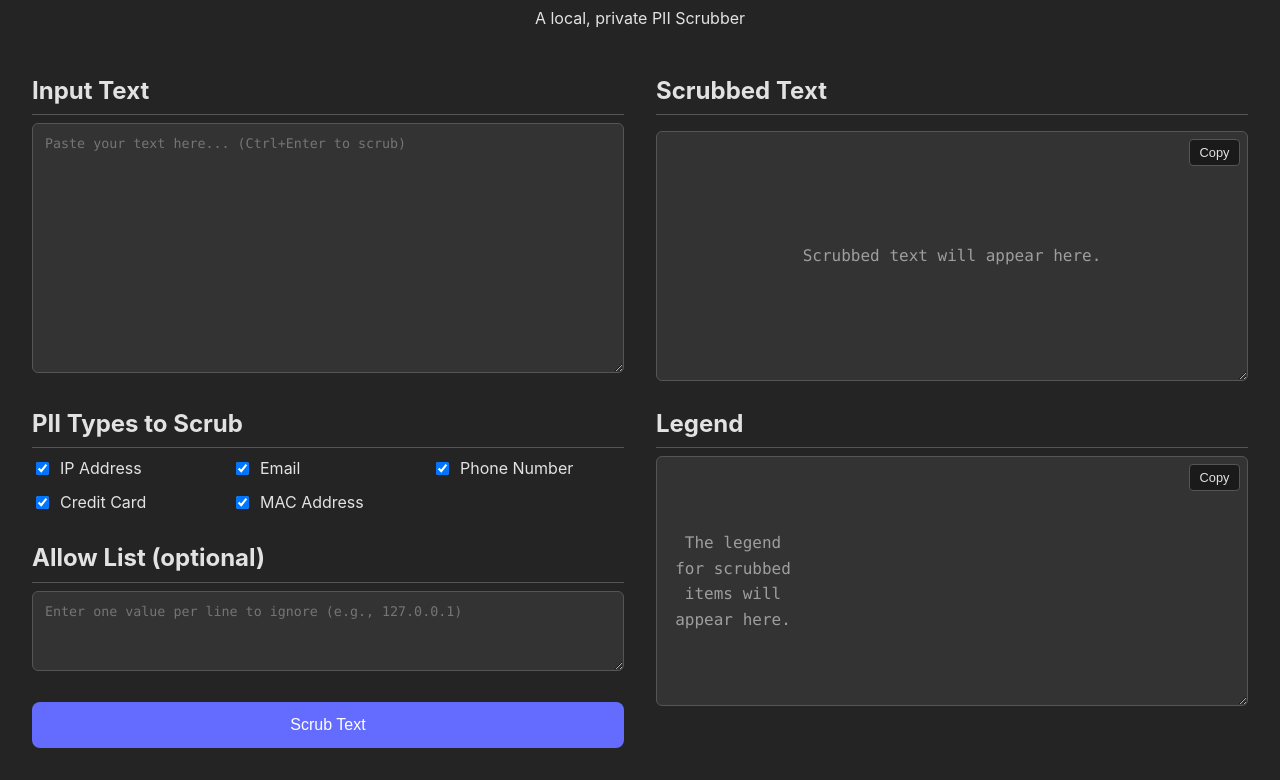
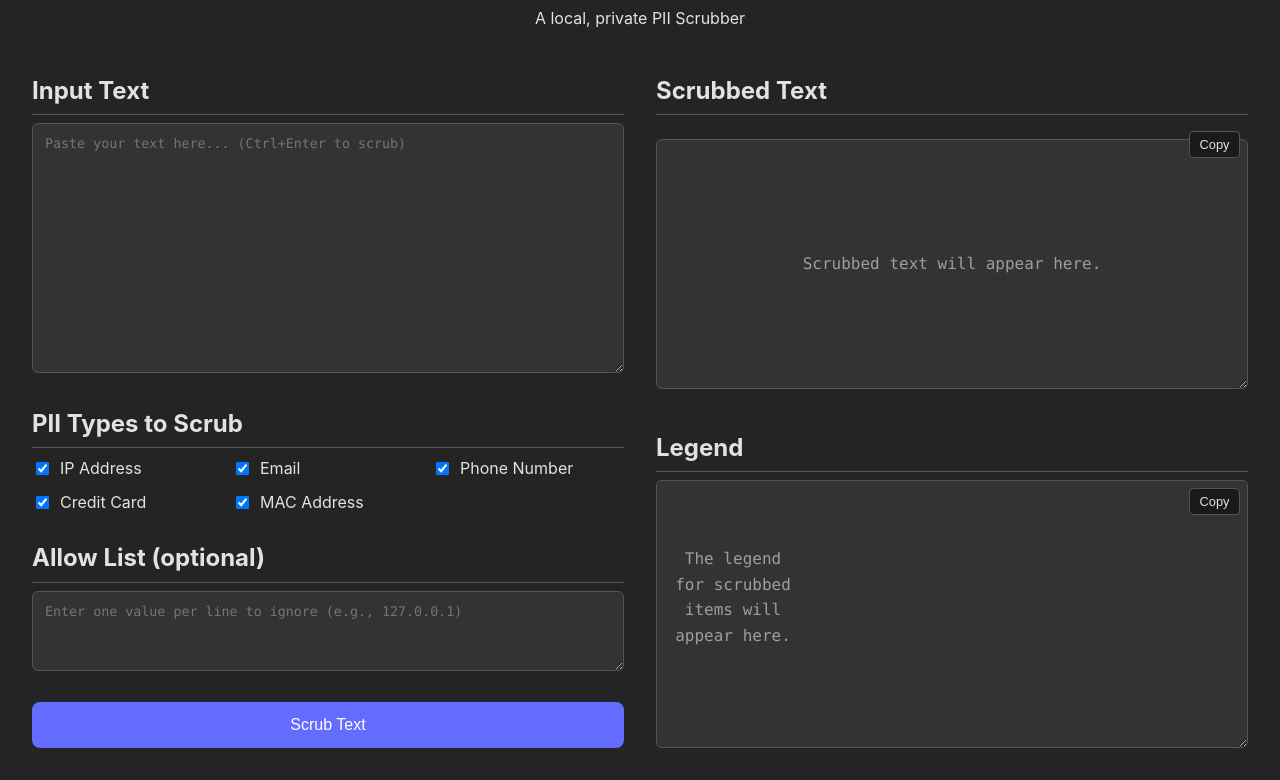
Before and after one commit to camdoherty/QuickScrub, a website built with Vite: page frontend/index.html in a window 1280 px wide. Shown: the part 120-900 px from the top of the page. Built offline with nearby package versions, Linux system fonts and the light colour scheme.

Commit message:
checkpoint-pre-style-fixes

```diff
--- a/frontend/src/style.css
+++ b/frontend/src/style.css
@@ -47,13 +47,18 @@ header {
   grid-template-columns: 1fr;
   gap: 2rem;
   text-align: left;
-  align-items: start;
+  align-items: stretch;
 }
 
 /* --- KEY CHANGE FOR HORIZONTAL FIX --- */
 /* Apply min-width: 0 to grid children to allow them to shrink and wrap content */
 .input-section, .output-section {
     min-width: 0;
+}
+
+.output-section {
+    display: flex;
+    flex-direction: column;
 }
 
 @media (min-width: 768px) {
@@ -82,7 +87,6 @@ textarea, .output-box {
   background-color: var(--color-background-soft);
   color: var(--color-text);
   font-family: Consolas, "Courier New", monospace;
-  height: 250px;
   resize: vertical;
   overflow: auto;
 
@@ -92,13 +96,20 @@ textarea, .output-box {
   word-break: break-word; /* Use break-word for more aggressive breaking */
 }
 
+#inputText {
+  white-space: pre;
+  overflow-x: auto;
+  min-height: 250px;
+}
+
+#scrubbedText {
+  height: 250px;
+}
+
 #allowList {
   height: 80px;
 }
 
-#legend {
-    min-height: 250px;
-}
 
 .checkbox-grid {
   display: grid;
@@ -140,6 +151,12 @@ textarea, .output-box {
     min-width: 0;
 }
 
+/* Target the container for the legend box to make it grow */
+.output-section .output-box-container:last-child {
+    flex-grow: 1;
+    display: flex; /* Allow the legend inside to grow */
+}
+
 .output-box:empty::before {
   content: attr(data-placeholder);
   color: var(--color-text-muted);
@@ -156,6 +173,9 @@ textarea, .output-box {
     grid-template-columns: 120px 150px 1fr;
     gap: 0.5rem;
     padding: 1rem;
+    flex-grow: 1; /* Make the legend box fill its container */
+    align-content: start; /* Prevent grid rows from stretching */
+    overflow-y: auto; /* Ensure vertical scrolling */
 }
 
 #legend > div.header {
```
